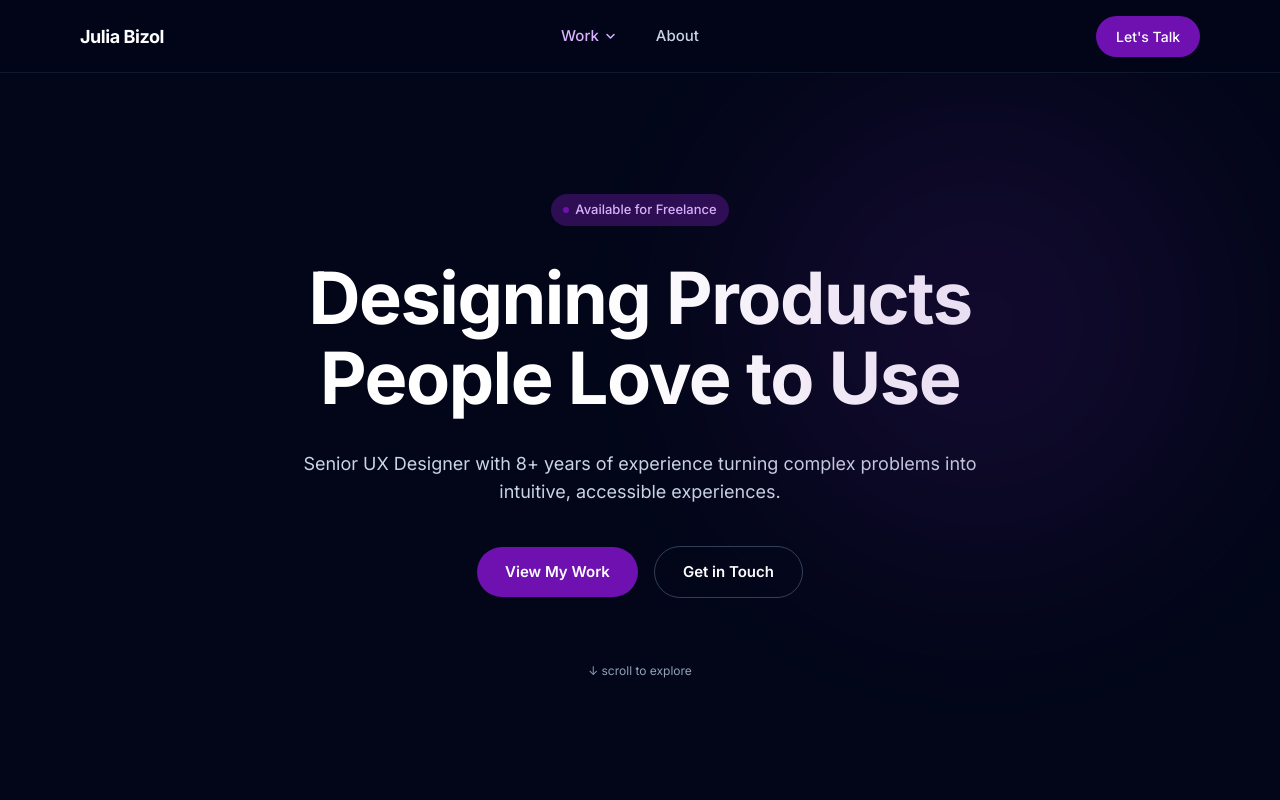
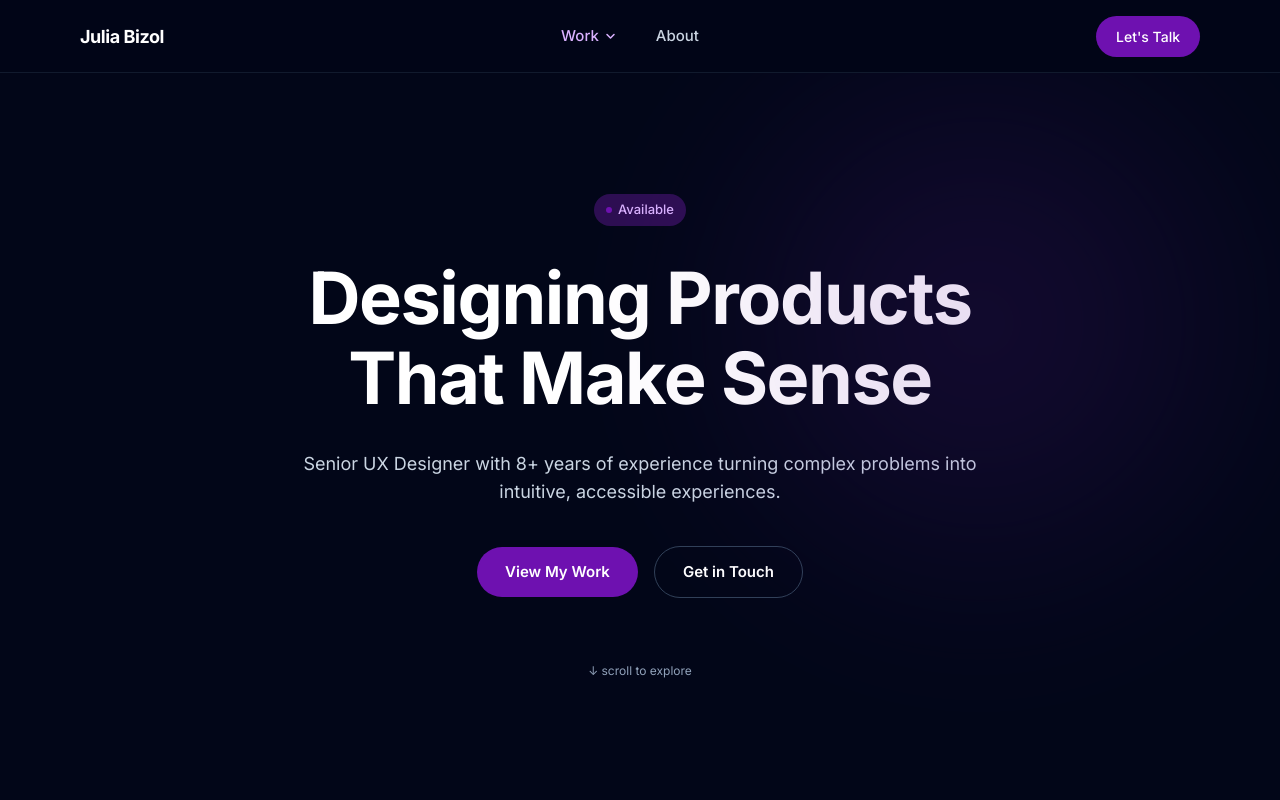
Before and after one commit to juliabizol/julia-portfolio, a Next.js app: page / in a window 1280 px wide. Shown: the top 800 px of the page. Built offline with nearby package versions, Linux system fonts and the light colour scheme.

Commit message:
Update hero badge and headline copy

```diff
--- a/src/components/hero.tsx
+++ b/src/components/hero.tsx
@@ -14,7 +14,7 @@ export function Hero() {
       <div className="mb-6 md:mb-8 flex items-center gap-1.5 rounded-full bg-purple-900/50 px-3 py-1.5">
         <span className="h-1.5 w-1.5 rounded-full bg-purple-800" />
         <span className="text-[13px] font-medium text-purple-300">
-          Available for Freelance
+          Available
         </span>
       </div>
 
@@ -22,7 +22,7 @@ export function Hero() {
       <h1 className="max-w-[900px] text-[40px] sm:text-[56px] lg:text-[72px] font-bold leading-[1.1] lg:leading-[80px] tracking-[-0.02em] text-white">
         Designing Products
         <br />
-        People Love to Use
+        That Make Sense
       </h1>
 
       {/* Subtitle */}
```
